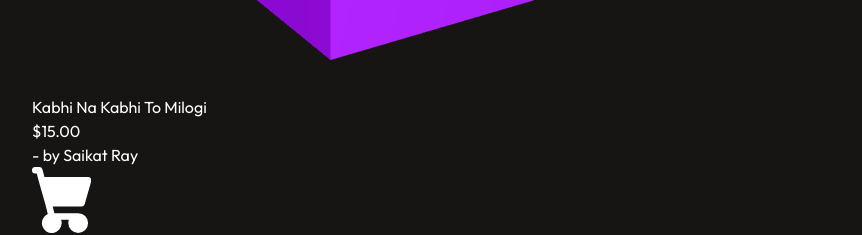
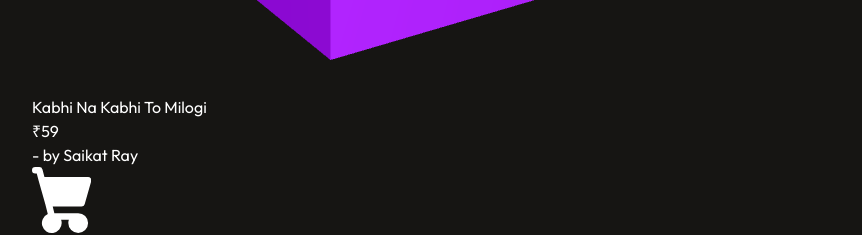
Before and after one commit to saikat0111/saikat-portfolio, a React (Vite) app: page / in a window 1280 px wide. Shown: the part 3260-3495 px from the top of the page, without its empty margins (96-958 px from the left). Built offline with nearby package versions, Linux system fonts and the light colour scheme.

Commit message:
update price

```diff
--- a/src/Components/Product/Product.jsx
+++ b/src/Components/Product/Product.jsx
@@ -2,7 +2,7 @@
 import React from 'react'
 import './Product.css'
 import theme_pattern from '../../assets/theme_pattern.svg'
-import project from '../data/project'
+import product from '../data/product'
 import arrow_icon from '../../assets/arrow_icon.svg'
 
 const Product = () => {
@@ -17,7 +17,7 @@ const Product = () => {
       <div className="max-w-[85rem] px-4 py-10 sm:px-6 lg:px-4 lg:py-10 mx-auto">
 
         <div className="grid sm:grid-cols-2 lg:grid-cols-3 gap-6">
-          {project.map((data, index) => {
+          {product.map((data, index) => {
 
             return <a key={index} className="group flex flex-col h-full border border-gray-200 hover:border-transparent hover:shadow-lg transition-all duration-300 rounded-xl p-5 dark:border-neutral-700 dark:hover:border-transparent dark:hover:shadow-black/40" href={data.redirect_url}>
               <div className="aspect-w-16 aspect-h-11">
@@ -28,7 +28,7 @@ const Product = () => {
                   {data.name}
                 </h3>
                 <span className="text-2xl text-white">
-                  <span>$15.00</span>
+                  <span>{data.price}</span>
                 </span>
                 <p className="mt-5 text-gray-600 dark:text-neutral-400">
                   {data.description}
--- a/src/Components/data/project.js
+++ b/src/Components/data/product.js
@@ -4,6 +4,7 @@ const project=[
         "description": "- by Saikat Ray",
         "redirect_url": "https://cosmofeed.com/vp/6625545346b51f0013941cdb",
         "link": "Live Link",
+        "price":"₹59",
         "image_url": "product/product1.png"
     },
     {
@@ -11,6 +12,7 @@ const project=[
         "description": "MITRAZ FL Studio Project - by Saikat Ray",
         "redirect_url": "https://cosmofeed.com/vp/65e434556313850013b16836",
         "link": "Live Link",
+        "price":"₹59",
         "image_url": "product/product2.png"
     },
     {
@@ -18,6 +20,7 @@ const project=[
         "description": " FL Studio Project - by Saikat Ray",
         "redirect_url": "https://cosmofeed.com/vp/65e434556313850013b16836",
         "link": "Live Link",
+        "price":"₹59",
         "image_url": "product/product3.png"
     },
     {
@@ -25,6 +28,7 @@ const project=[
         "description": " RHTDM Remake - FL Studio Project",
         "redirect_url": "https://cosmofeed.com/vp/65951fcb454231001d7334cc",
         "link": "Live Link",
+        "price":"₹59",
         "image_url": "product/product4.png"
     },
     {
@@ -32,6 +36,7 @@ const project=[
         "description": "FL Studio Project - by Saikat Ray",
         "redirect_url": "https://cosmofeed.com/vp/665c77866344720013c23ab3",
         "link": "Live Link",
+        "price":"₹59",
         "image_url": "product/product5.png"
     }
 ]
```
